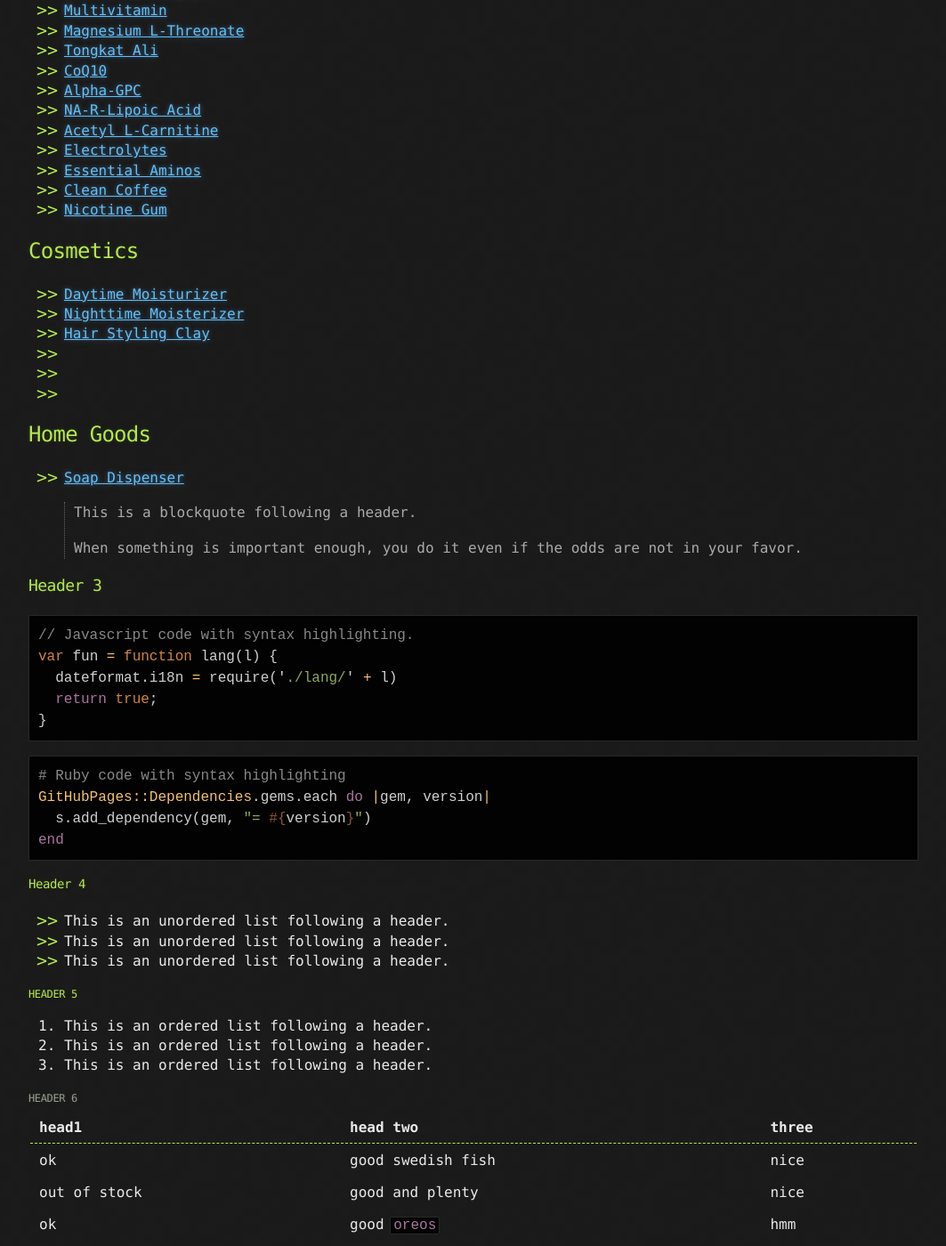
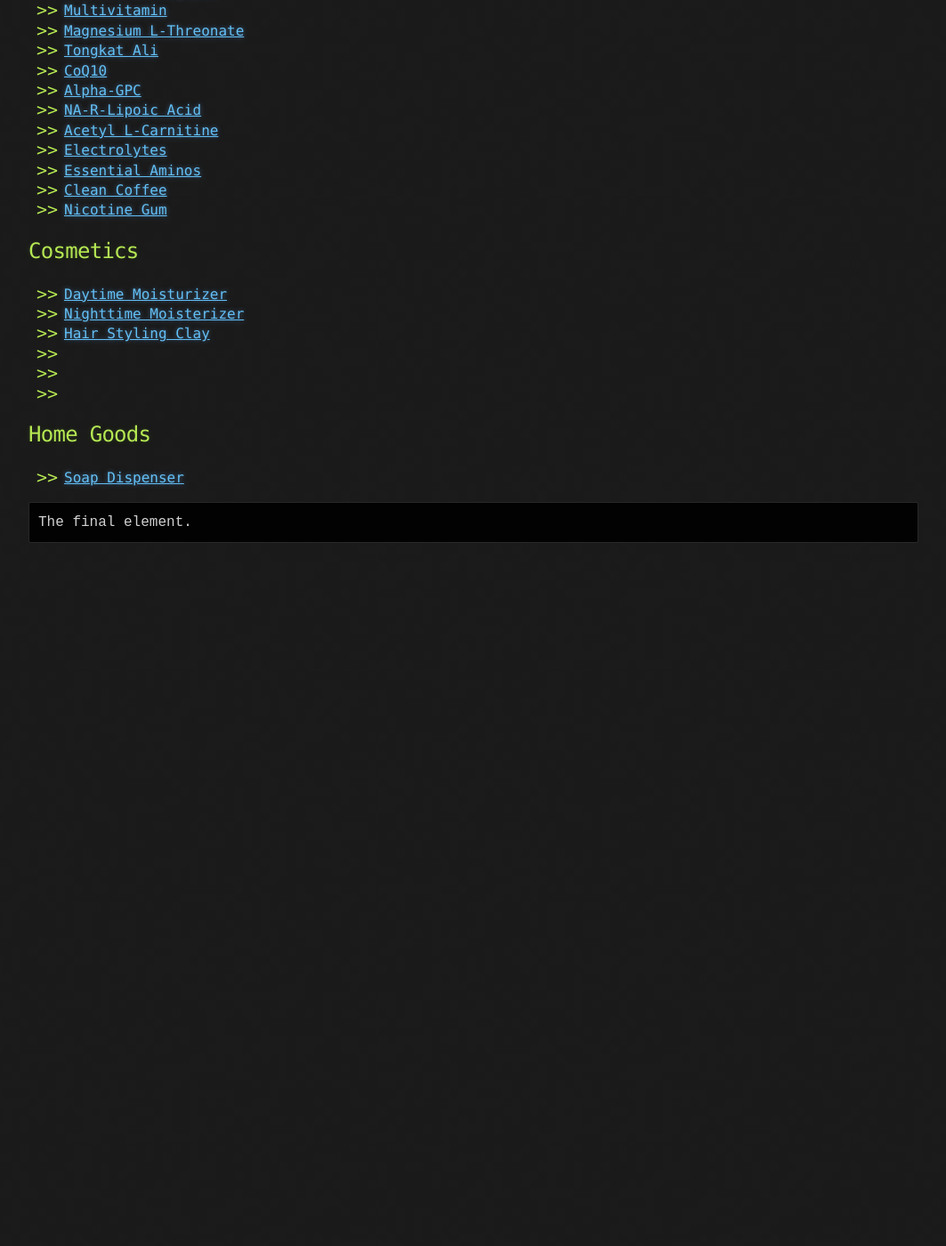
Before and after one commit to paarthxx/xyz, a Jekyll site: the page built from index.md, in a window 1280 px wide and 1400 px high, scrolled down 311 px. Shown: the whole window at 89% size, without its empty margins (108-1171 px from the left). Built offline with Jekyll 4.4.1, drawn with Linux system fonts in a browser that asks for light colours; the repository's description, which GitHub fills in, is left out; after the commit the page ends 941 px from its top, so only the background shows below that; some of the changed text lies outside the part shown.

Commit message:
Update index.md

````diff
--- a/index.md
+++ b/index.md
@@ -5,6 +5,7 @@
 Welcome.
 I spend a lot of time finding 'the one', and thought it'd be a good idea to share amongst those who also seek quality.
 I do my best to have my ear to the ground in case a better option becomes available, but until then, here's what I've found.
+
 
 
 ## Supplements
@@ -41,107 +42,9 @@
 
 *   [Soap Dispenser]()
 
-> This is a blockquote following a header.
->
-> When something is important enough, you do it even if the odds are not in your favor.
-
-### Header 3
-
-```js
-// Javascript code with syntax highlighting.
-var fun = function lang(l) {
-  dateformat.i18n = require('./lang/' + l)
-  return true;
-}
-```
-
-```ruby
-# Ruby code with syntax highlighting
-GitHubPages::Dependencies.gems.each do |gem, version|
-  s.add_dependency(gem, "= #{version}")
-end
-```
-
-#### Header 4
-
-*   This is an unordered list following a header.
-*   This is an unordered list following a header.
-*   This is an unordered list following a header.
-
-##### Header 5
-
-1.  This is an ordered list following a header.
-2.  This is an ordered list following a header.
-3.  This is an ordered list following a header.
-
-###### Header 6
-
-| head1        | head two          | three |
-|:-------------|:------------------|:------|
-| ok           | good swedish fish | nice  |
-| out of stock | good and plenty   | nice  |
-| ok           | good `oreos`      | hmm   |
-| ok           | good `zoute` drop | yumm  |
-
-### There's a horizontal rule below this.
-
-* * *
-
-### Here is an unordered list:
-
-*   Item foo
-*   Item bar
-*   Item baz
-*   Item zip
-
-### And an ordered list:
-
-1.  Item one
-1.  Item two
-1.  Item three
-1.  Item four
-
-### And a nested list:
-
-- level 1 item
-  - level 2 item
-  - level 2 item
-    - level 3 item
-    - level 3 item
-- level 1 item
-  - level 2 item
-  - level 2 item
-  - level 2 item
-- level 1 item
-  - level 2 item
-  - level 2 item
-- level 1 item
-
-### Small image
-
-![Octocat](https://github.githubassets.com/images/icons/emoji/octocat.png)
-
-### Large image
-
-![Branching](https://guides.github.com/activities/hello-world/branching.png)
 
 
-### Definition lists can be used with HTML syntax.
 
-<dl>
-<dt>Name</dt>
-<dd>Godzilla</dd>
-<dt>Born</dt>
-<dd>1952</dd>
-<dt>Birthplace</dt>
-<dd>Japan</dd>
-<dt>Color</dt>
-<dd>Green</dd>
-</dl>
-
-```
-Long, single-line code blocks should not wrap. They should horizontally scroll if they are too long. This line should be long enough to demonstrate this.
-```
 
 ```
 The final element.
````
